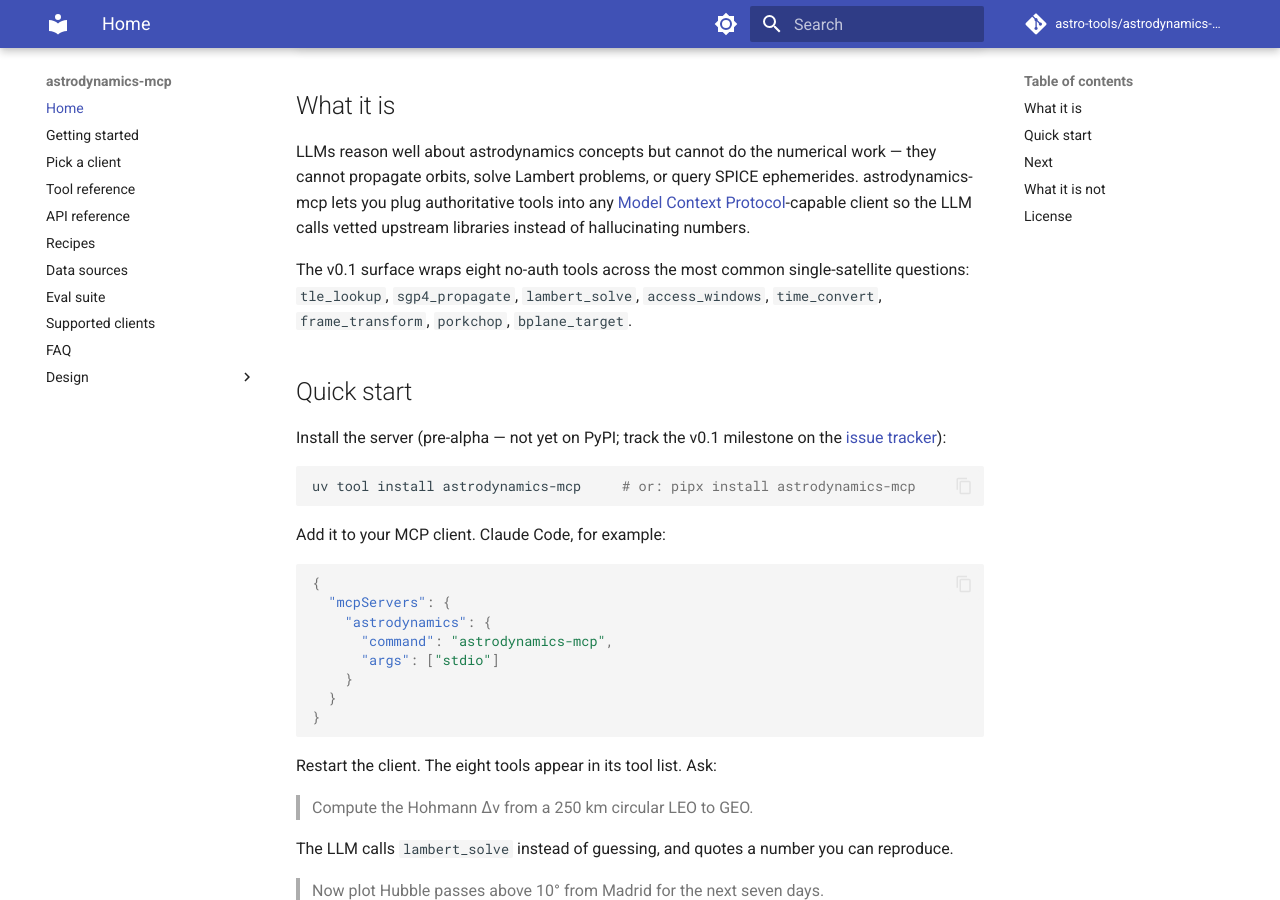
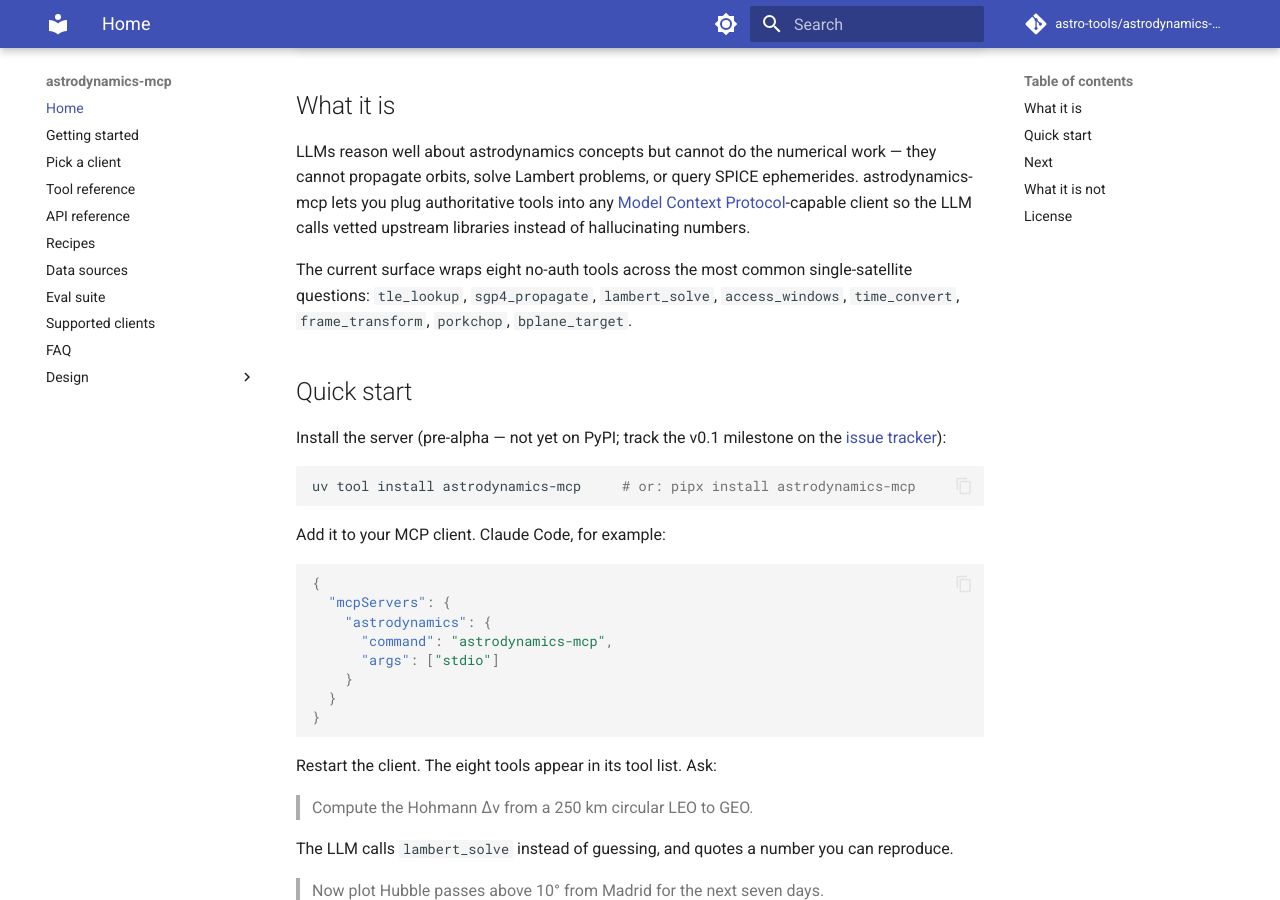
Before and after one commit to astro-tools/astrodynamics-mcp, an MkDocs documentation site: the page built from docs/index.md, in a window 1280 px wide and 900 px high, scrolled down 333 px. Built offline with MkDocs 1.6.1 and Material for MkDocs 9.7.7, drawn with Linux system fonts in a browser that asks for light colours; comment, search, counter and statistics services are not loaded.

Commit message:
Drop v0.1 version pegs from docs prose

```diff
--- a/docs/index.md
+++ b/docs/index.md
@@ -18,7 +18,7 @@ ephemerides. astrodynamics-mcp lets you plug authoritative tools into any
 [Model Context Protocol](https://modelcontextprotocol.io)-capable client so
 the LLM calls vetted upstream libraries instead of hallucinating numbers.
 
-The v0.1 surface wraps eight no-auth tools across the most common
+The current surface wraps eight no-auth tools across the most common
 single-satellite questions: `tle_lookup`, `sgp4_propagate`, `lambert_solve`,
 `access_windows`, `time_convert`, `frame_transform`, `porkchop`,
 `bplane_target`.
```
Also changed, not shown: docs/pick-a-client.md (+1 -1 lines), docs/tool-reference.md (+3 -3 lines).
